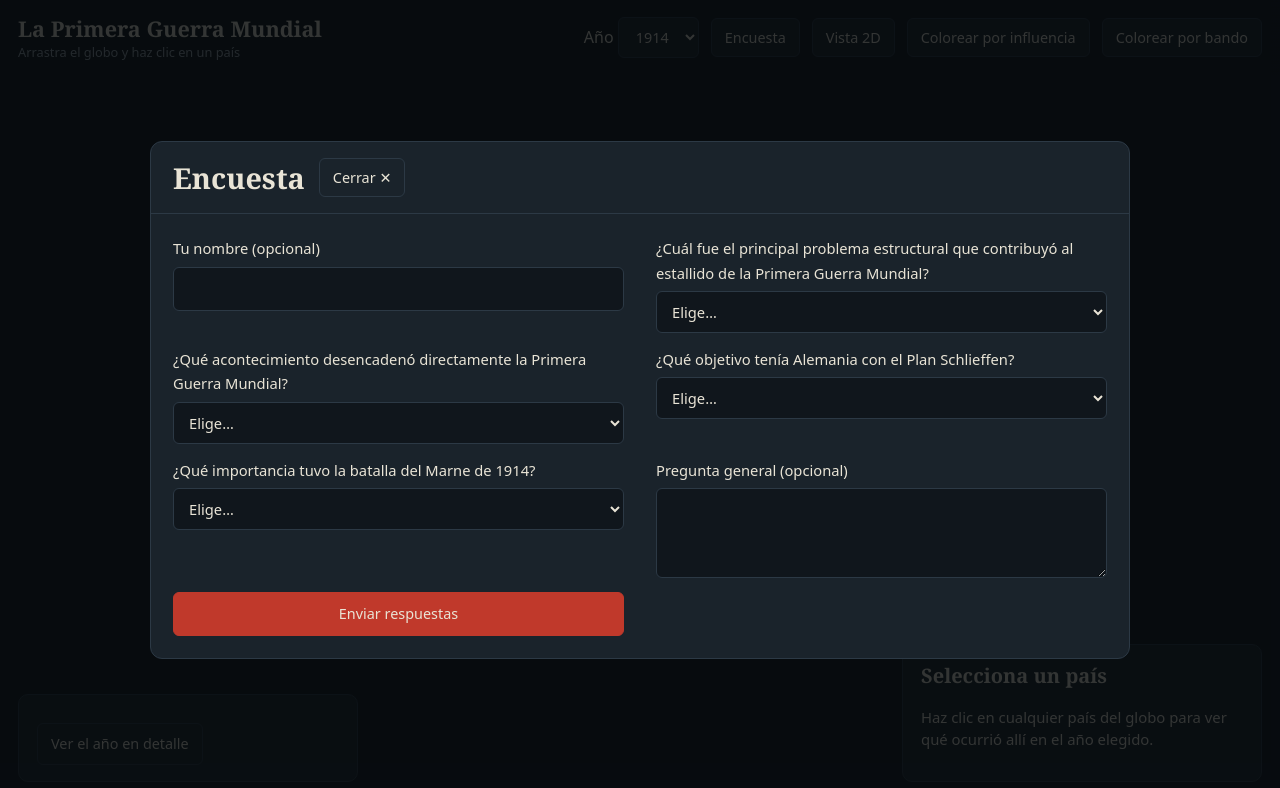
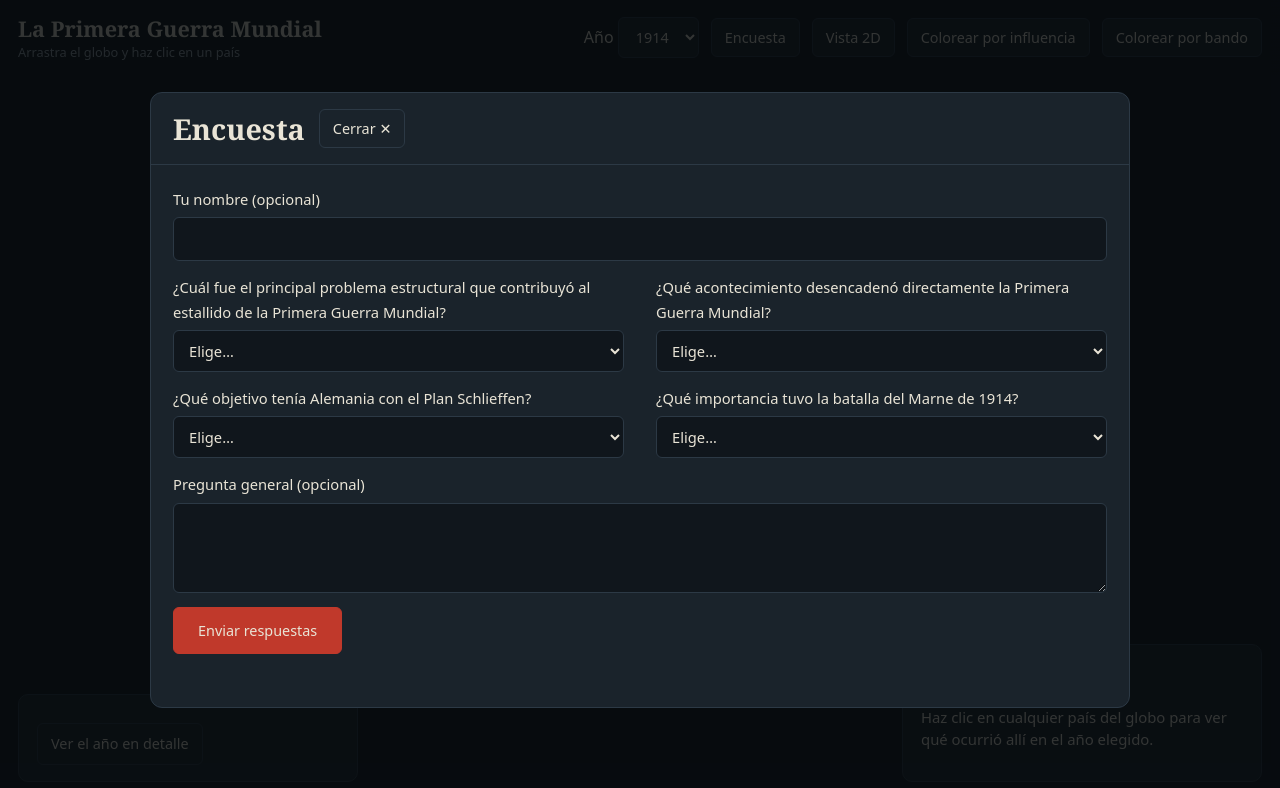
Before and after one commit to historiaoccidente92-lang/1-_Guerra_Mundial, a plain HTML site: page global.html in a window 1280 px wide. Both pictures are taken after a click on the button "Encuesta". Drawn offline with nearby package versions, Linux system fonts and the light colour scheme; a script that the page names is missing.

Commit message:
Refactor survey form layout and styling

```diff
--- a/global.html
+++ b/global.html
@@ -38,7 +38,6 @@
   <p>Haz clic en cualquier país del globo para ver qué ocurrió allí en el año elegido.</p>
 </aside>
 
-<!-- Ventana del país -->
 <div class="modal" id="modal" hidden role="dialog" aria-modal="true" aria-labelledby="mTitle">
  <div class="mbox">
   <header>
@@ -56,7 +55,6 @@
  </div>
 </div>
 
-<!-- Ventana del año -->
 <div class="modal" id="ymodal" hidden role="dialog" aria-modal="true" aria-labelledby="yTitle">
  <div class="mbox">
   <header>
@@ -74,13 +72,12 @@
  </div>
 </div>
 
-<!-- Ventana de la encuesta -->
 <div class="modal" id="smodal" hidden role="dialog" aria-modal="true" aria-labelledby="sTitle">
  <div class="mbox sm">
   <header><h2 id="sTitle">Encuesta</h2><button id="sClose" aria-label="Cerrar">Cerrar ✕</button></header>
   <div class="mbody">
    <form id="sForm" novalidate>
-    <label>Tu nombre (opcional)<input id="sNombre" maxlength="80" autocomplete="name"></label>
+    <label class="full">Tu nombre (opcional)<input id="sNombre" maxlength="80" autocomplete="name"></label>
     <label>¿Cuál fue el principal problema estructural que contribuyó al estallido de la Primera Guerra Mundial?
       <select id="p1" required><option value="">Elige…</option><option value="A">La expansión del comunismo en Europa</option><option value="B">La rivalidad imperialista y el sistema de alianzas militares</option><option value="C">La crisis económica de Estados Unidos</option><option value="D">La desaparición del Imperio otomano</option><option value="E">La independencia de las colonias africanas</option></select></label>
     <label>¿Qué acontecimiento desencadenó directamente la Primera Guerra Mundial?
@@ -89,15 +86,14 @@
       <select id="p3" required><option value="">Elige…</option><option value="A">Invadir Rusia antes que Francia</option><option value="B">Derrotar rápidamente a Francia atravesando Bélgica y luego concentrarse en Rusia</option><option value="C">Conquistar los territorios británicos en África</option><option value="D">Bloquear los puertos británicos con submarinos</option></select></label>
     <label>¿Qué importancia tuvo la batalla del Marne de 1914?
       <select id="p4" required><option value="">Elige…</option><option value="A">Permitió la rendición de Rusia</option><option value="B">Marcó la derrota definitiva de Alemania</option><option value="C">Detuvo el avance alemán hacia París</option><option value="D">Provocó la entrada de Estados Unidos</option><option value="E">Terminó con la guerra de trincheras</option></select></label>
-    <label>Pregunta general (opcional)<textarea id="sComent" maxlength="500"></textarea></label>
-    <button type="submit" id="sEnviar">Enviar respuestas</button>
-    <p id="sMsg" role="status"></p>
+    <label class="full">Pregunta general (opcional)<textarea id="sComent" maxlength="500"></textarea></label>
+    <button type="submit" id="sEnviar" class="full">Enviar respuestas</button>
+    <p id="sMsg" class="full" role="status"></p>
    </form>
   </div>
  </div>
 </div>
 
-<!-- Librerías externas y tus archivos (el orden importa) -->
 <script src="https://cdn.jsdelivr.net/npm/d3@7.9.0/dist/d3.min.js"></script>
 <script src="https://cdn.jsdelivr.net/npm/globe.gl@2.27.2/dist/globe.gl.min.js"></script>
 <script src="https://cdn.jsdelivr.net/npm/topojson-client@3.1.0/dist/topojson-client.min.js"></script>
```
